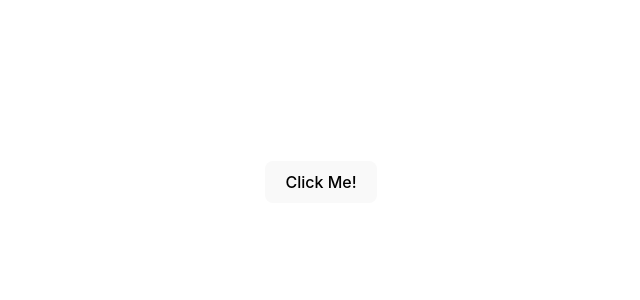
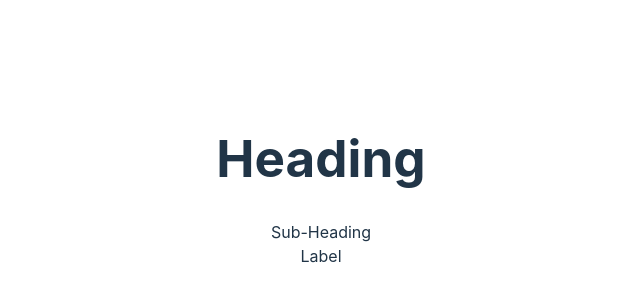
Before and after one commit to gauravkharel/retype, a React (Vite) app: page / in a window 1280 px wide. Shown: the part 218-518 px from the top of the page, without its empty margins (319-959 px from the left). Built offline with nearby package versions, Linux system fonts and the light colour scheme.

Commit message:
Polymorphic Components

```diff
--- a/src/App.tsx
+++ b/src/App.tsx
@@ -1,10 +1,14 @@
 import './App.css'
-import { CustomButton } from './components/html/Button'
+import Text from './components/polymorphic/Text'
 function App() {
 
   return (
       <div className='App'>
-        <CustomButton variant='primary' onClick={() => console.log('click me once')}>Click Me! </CustomButton>
+        <Text as='h1' size='lg'>Heading</Text>
+        <Text size='md'>Sub-Heading</Text>
+        <Text size='sm' color='secondary'>
+          Label
+        </Text>
         </div>
   )
 }
--- /dev/null
+++ b/src/components/polymorphic/Text.tsx
@@ -0,0 +1,17 @@
+type TextOwnProps<E extends React.ElementType> = {
+    size?: 'sm' | 'md' | 'lg'
+    color?: 'primary' | 'secondary'
+    children: React.ReactNode
+    as?: E
+}
+
+type TextProps<E extends React.ElementType> = TextOwnProps<E> & Omit<React.ComponentProps<E>, keyof TextOwnProps<E>>
+
+const Text = <E extends React.ElementType = 'div'>({size, color, children, as}: TextProps<E>) => {
+    const Component = as || 'div'
+    return (
+    <Component className={`class-with-${size}-${color}`}>{children}</Component>
+  )
+}
+
+export default Text
```
